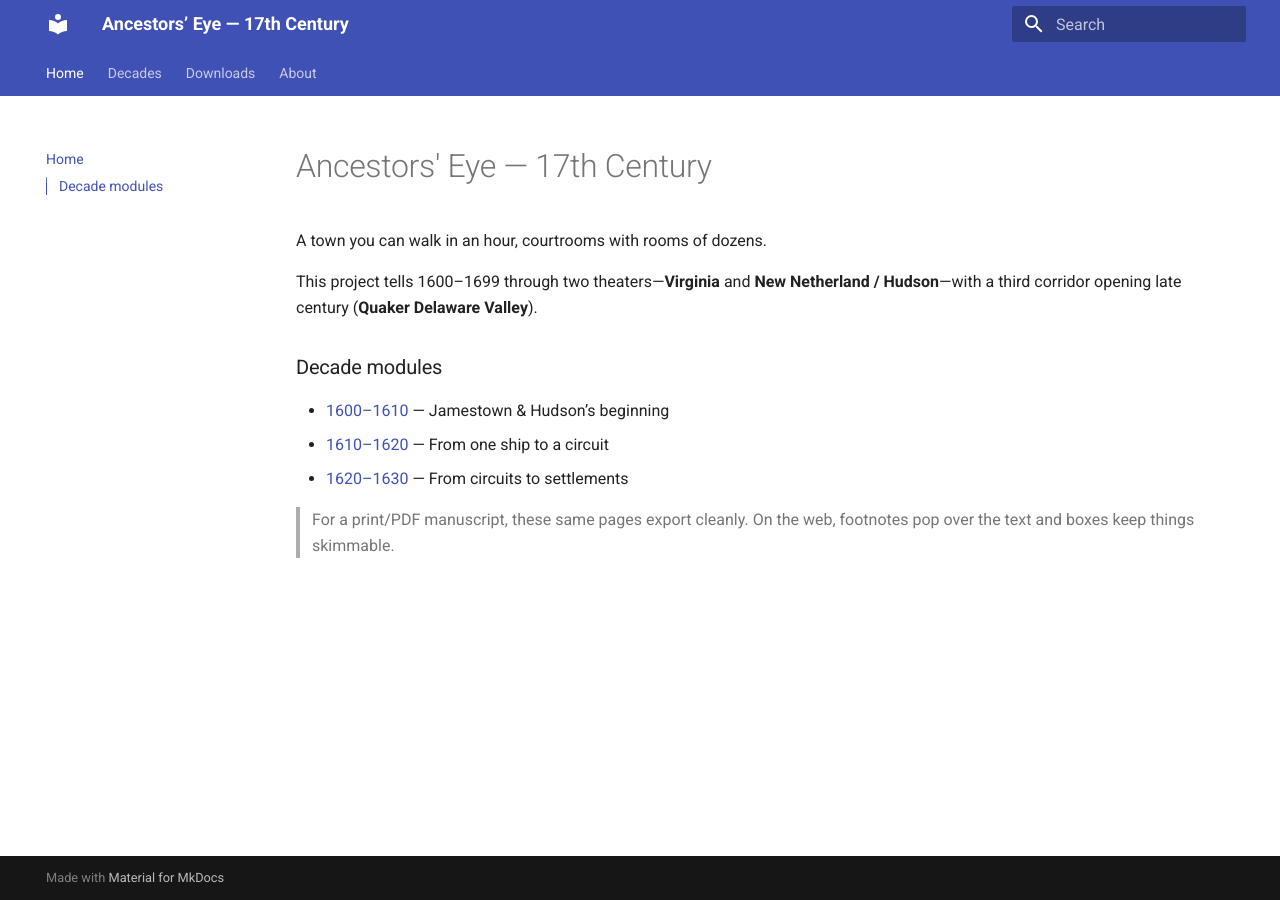
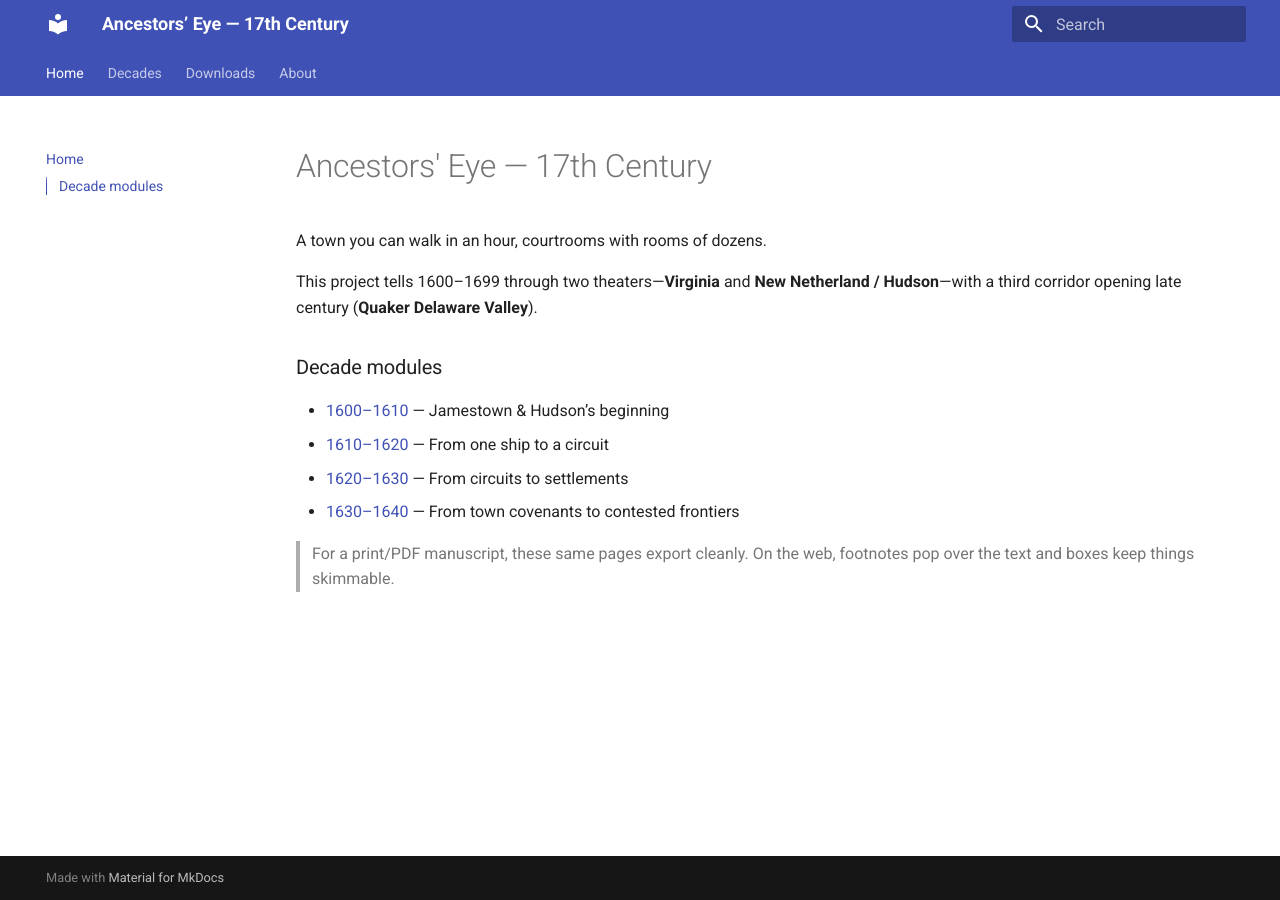
Before and after one commit to BillWorstell/WorstellWitnessWaybackMachine, an MkDocs documentation site: the page built from docs/index.md, in a window 1280 px wide. Built offline with MkDocs 1.6.1 and Material for MkDocs 9.7.7, drawn with Linux system fonts in a browser that asks for light colours.

Commit message:
Update index.md

```diff
--- a/docs/index.md
+++ b/docs/index.md
@@ -9,5 +9,6 @@ This project tells 1600–1699 through two theaters—**Virginia** and **New Net
 - [1600–1610](decades/1600-1610/1600-1610/) — Jamestown & Hudson’s beginning
 - [1610–1620](decades/1610-1620/1610-1620/) — From one ship to a circuit
 - [1620–1630](decades/1620-1630/1620-1630/) — From circuits to settlements
+- [1630–1640](decades/1630-1640/) — From town covenants to contested frontiers
 
 > For a print/PDF manuscript, these same pages export cleanly. On the web, footnotes pop over the text and boxes keep things skimmable.
```
